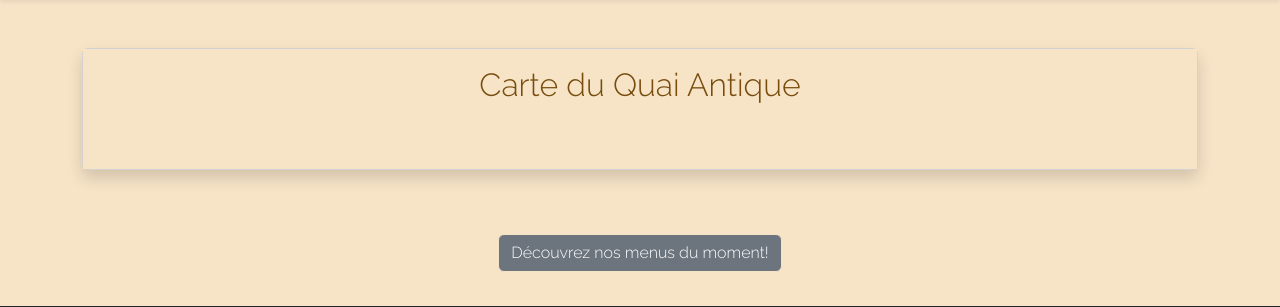
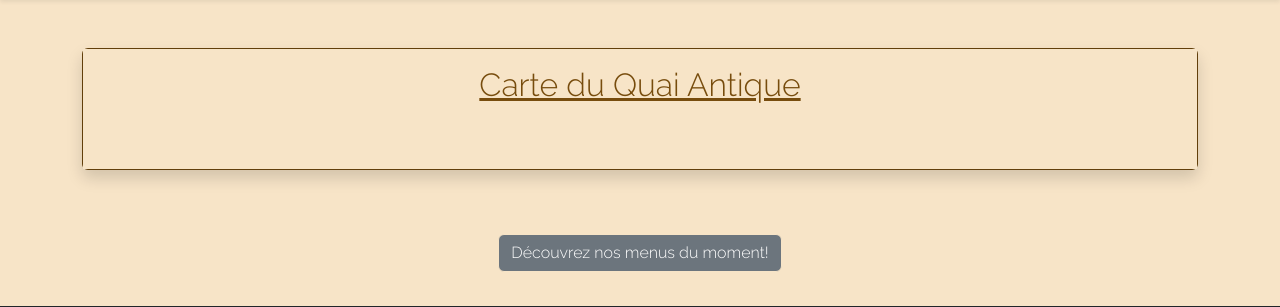
Before and after one commit to Ioma69/ECF, a Symfony app: template templates/dishes/menu.html.twig in a window 1280 px wide. Shown: the part 126-433 px from the top of the page. Run offline with Twig, Linux system fonts and the light colour scheme; the template is opened without the code that fills it, so the values that code supplies are empty; some libraries are stand-ins or nearby versions; some web fonts are replaced.

Commit message:
add style

```diff
--- a/public/styles/style.css
+++ b/public/styles/style.css
@@ -26,7 +26,7 @@ body {
     border: #f7e4c7 solid 1px;
 }
 
-.cardColor {
+.cardColor, .card-footer {
     background-color: #f7e4c7;
 }
 
@@ -55,6 +55,10 @@ body {
 
 .card-title {
     font-weight: 400;
+}
+
+.borderColor {
+    background-color: rgb(119, 76, 13);
 }
 
 
--- a/templates/Formulas/Formula.html.twig
+++ b/templates/Formulas/Formula.html.twig
@@ -2,7 +2,7 @@
 
 {% block body %}
   <div class="container mt-3 mb-5">
-    <div class="card vh-100 mt-5">
+    <div class="card vh-100 mt-5 borderColor">
       <div class="card-body custom-scrollbar shadow" style="overflow-y: auto;">
         <h2 class="text-center mt-3 mb-5 text-decoration-underline">Menu du Quai Antique</h2>
         {% for menu in menus %}
@@ -10,6 +10,7 @@
             <div class="col-md-12">
               <h4 class="card-title text-center">{{ menu.menuTitle }}</h4>
               <p class="card-text text-center">{{ menu.description }}</p>
+              <p class="card-text text-center">{{ menu.price }} €</p>
               <hr class="custom-hr">
               {% for dishe in menuDishes[menu.id] %}
                 <h5 class="card-title text-center">{{ dishe.title }}</h5>
--- a/templates/dishes/menu.html.twig
+++ b/templates/dishes/menu.html.twig
@@ -1,24 +1,20 @@
 {% extends "base.html.twig" %}
 
 {% block body %}
-
 <div class="container mt-5">
-	<div class="card shadow">
+	<div class="card border-1 borderColor shadow">
 		<div class="card-body">
-			<h2 class="text-center mb-5">Carte du Quai Antique</h2>
+			<h2 class="text-center mb-5 text-decoration-underline">Carte du Quai Antique</h2>
 			<div class="row justify-content-center">
 				{% for dishe in dishes %}
 				<div class="col-sm-10 col-md-7 col-lg-4 mb-4">
-					<div class="card h-100">
-							<div class="card-body">
-
-
+					<div class="card border-1 borderColor h-100 d-flex flex-column align-items-stretch">
+						<div class="card-body font-weight-bold">
 							<h5 class="card-title">{{ dishe.title }}</h5>
 							<hr class="my-2">
 							<p class="card-text">{{ dishe.description }}</p>
 							<hr class="my-2">
-							<p class="card-text font-weight-bold"> Prix : {{ dishe.price }}</p>
-
+							<p class="card-text font-weight-bold"> Prix : {{ dishe.price }} €</p>
 						</div>
 						{% if ( is_granted('ROLE_ADMIN') ) %}
 							<div class="card-footer d-flex justify-content-center">
@@ -37,12 +33,6 @@
 	</div>
 </div>
 
-
-
-
-
 {{ include('footer.html.twig') }}
 
-
-
 {% endblock %}
```
Lines whose indentation alone changed are shown as unchanged.
